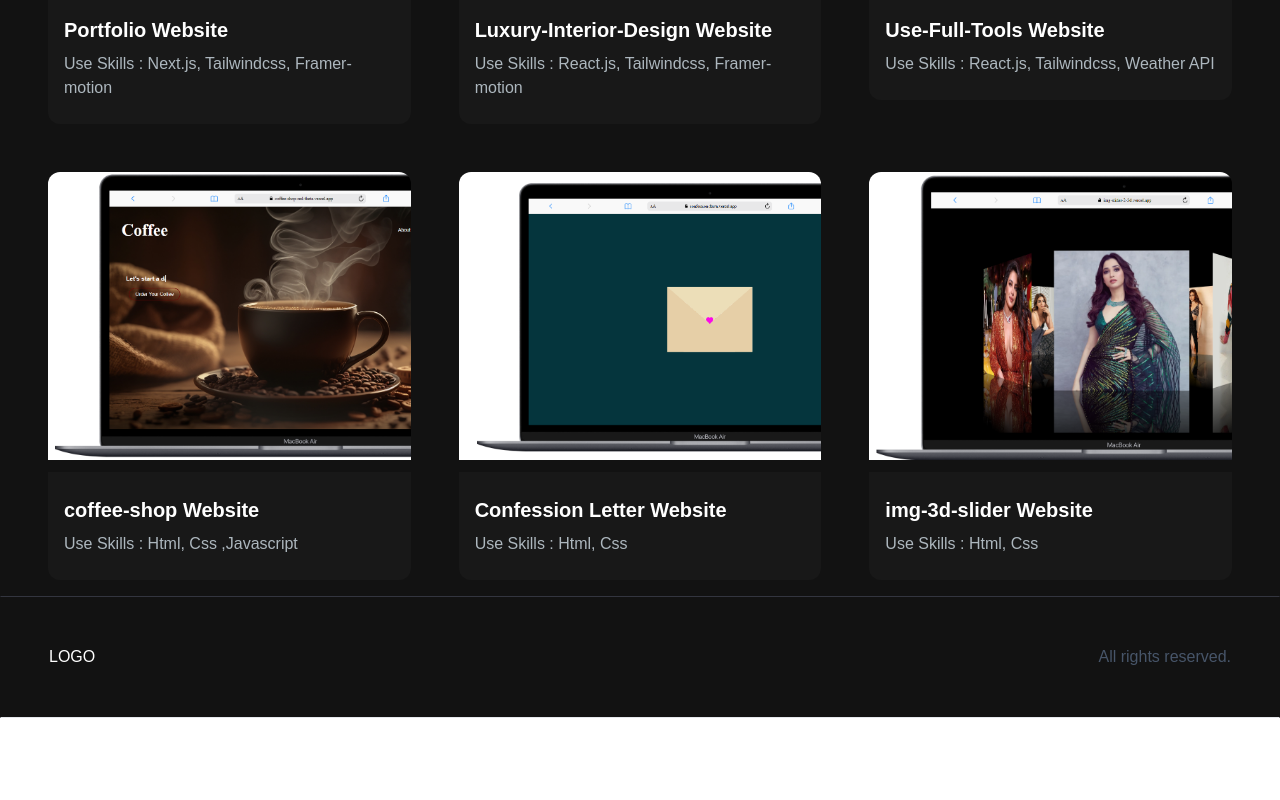
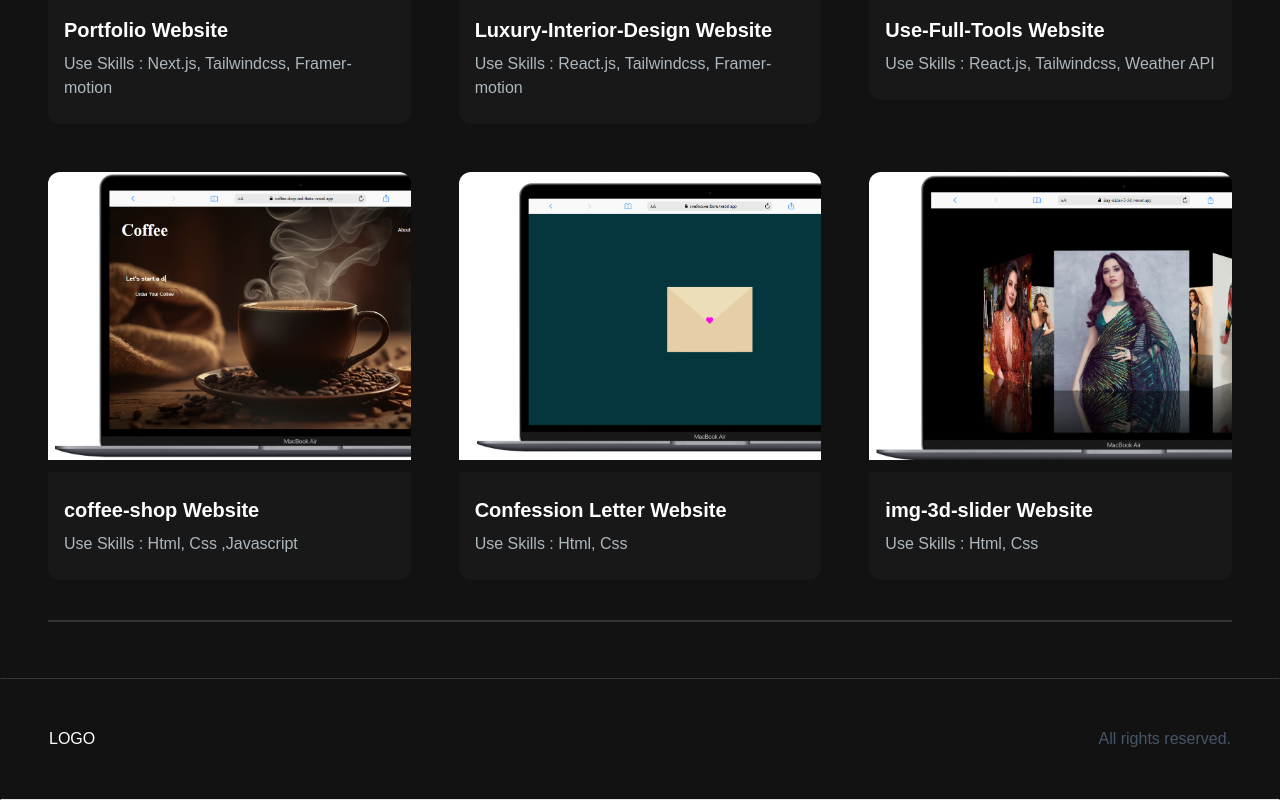
Before and after one commit to joydipdewasi/portfoliowebsite, a Next.js app: page / in a window 1280 px wide. Shown: the part 2186-2986 px from the top of the page. Before the commit the page ends 2904 px from the top, so only its background shows below. Built offline with nearby package versions, Linux system fonts and the light colour scheme.

Commit message:
Page.js file some change

```diff
--- a/app/page.js
+++ b/app/page.js
@@ -20,8 +20,10 @@ export default function Home() {
         <AboutSection />
         <hr className="border-t-2 border-[#333] my-10" />
         <ProjectsSection />
+        <hr className="border-t-2 border-[#333] my-10" />
         {/* <EmailSection /> */}
       </div>
+
       <Footer />
       {/* <ContectInfo /> */}
     </main>
```
